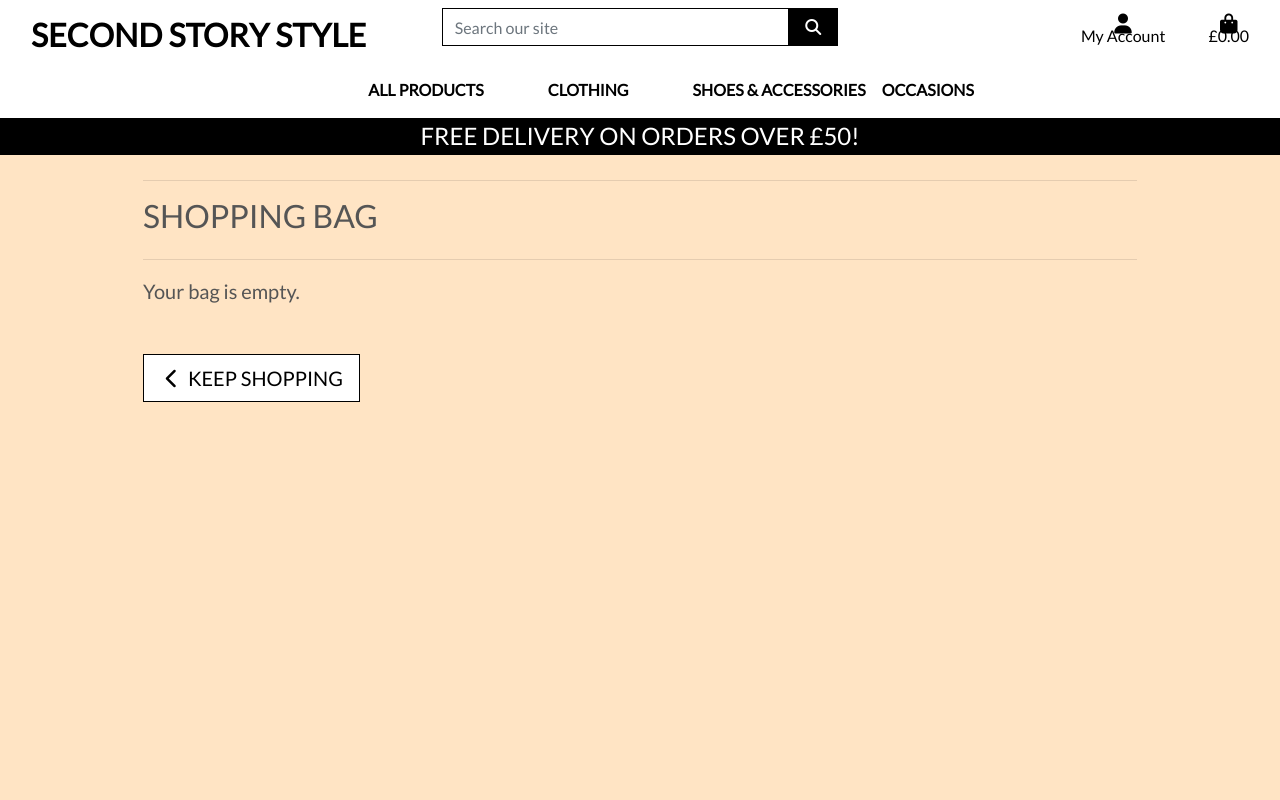
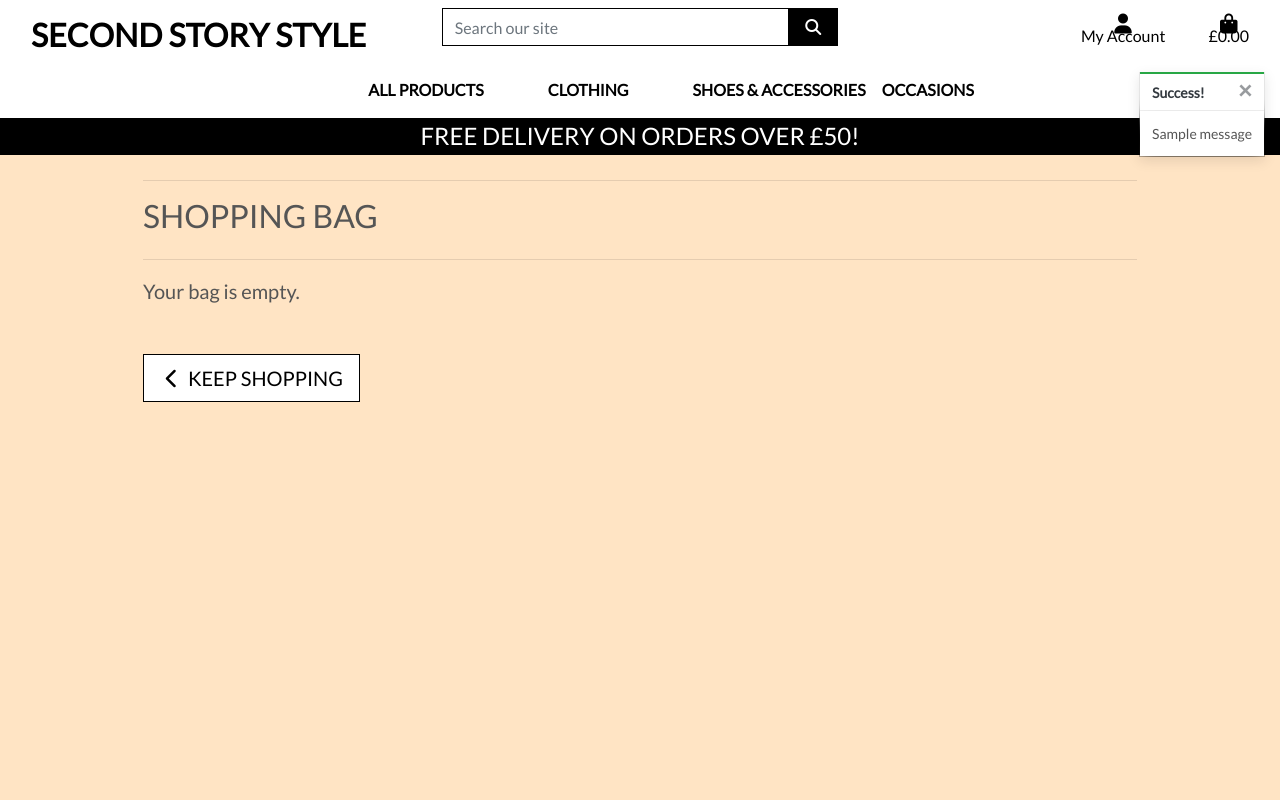
Before and after one commit to AgyLuczak/SECOND-STORY-SHOP, a Django app: page /bag/ in a window 1280 px wide. Run offline with Django 3.2, Linux system fonts and the light colour scheme; tables that the repository leaves empty hold one stand-in row (values such as "Sample post"); one stand-in notice (Sample message) is shown; some libraries are stand-ins or nearby versions.

Commit message:
Add toasts html and js

```diff
--- a/bag/templates/bag/bag.html
+++ b/bag/templates/bag/bag.html
@@ -25,77 +25,6 @@
         <div class="col">
             {% if bag_items %}
             <div class="table-responsive rounded">
-                <!-- <table class="table table-sm table-borderless">
-                    <thead class="text-black">
-                        <tr>
-                            <th scope="col">Product Info</th>
-                            <th scope="col">Price</th>
-                            <th scope="col">Qty</th>
-                            <th scope="col">Subtotal</th>
-                        </tr>
-                    </thead>
-                    <tbody>
-                        {% for item in bag_items %}
-                        <tr>
-                            <td class="p-3 w-25">
-                                <img class="img-fluid rounded" src="{{ item.product.image.url }}">
-                            </td>
-                            <td class="py-3">
-                                <p class="my-0"><strong>{{ item.product.name }}</strong></p>
-                                <p class="my-0">Size: <strong>{{ item.product.size }}</strong></p>
-                                <p class="my-0 small text-muted">SKU: {{ item.product.sku|upper }}</p>
-
-                                <br>
-
-                                <a class="remove-item text-danger" id="remove_{{ item.item_id }}">REMOVE</a>
-                            </td>
-                        </tr>
-                        <tr>
-                            </td>
-                            <td class="py-3 w-25">
-                                <p class="my-0">£{{ item.product.price }}</p>
-                            </td>
-                            <td class="py-3 w-25">
-                                <p class="my-0">{{ item.quantity }}</p>
-                            </td>
-                            <td class="py-3 w-25">
-                                <p class="my-0">£{{ item.product.price | calc_subtotal:item.quantity }}</p>
-                            </td>
-                        </tr>
-                        {% endfor %}
-                    </tbody>
-
-                    <tr>
-                        <td colspan="5" class="pt-5 text-right">
-                            <h6><strong>Bag Total: £{{ total|floatformat:2 }}</strong></h6>
-                            <h6>Delivery: £{{ delivery|floatformat:2 }}</h6>
-                            <h4 class="mt-4"><strong>Grand Total: £{{ grand_total|floatformat:2 }}</strong></h4>
-                            {% if free_delivery_delta > 0 %}
-                            <p class="mb-1 text-danger">
-                                You could get free delivery by spending just <strong>£{{ free_delivery_delta }}</strong>
-                                more!
-                            </p>
-                            {% endif %}
-                        </td>
-                    </tr>
-                    <tr>
-                        <td colspan="5" class="text-right">
-                            <a href="{% url 'products' %}" class="btn btn-outline-black rounded-0 btn-lg">
-                                <span class="icon">
-                                    <i class="fas fa-chevron-left"></i>
-                                </span>
-                                <span class="text-uppercase">Keep Shopping</span>
-                            </a>
-                            <a href="" class="btn btn-black rounded-0 btn-lg">
-                                <span class="text-uppercase">Secure Checkout</span>
-                                <span class="icon">
-                                    <i class="fas fa-lock"></i>
-                                </span>
-                            </a>
-                        </td>
-                    </tr>
-                </table> -->
-
                 <table class="table table-sm table-borderless">
                     <thead class="text-black">
                         <tr>
@@ -121,8 +50,8 @@
                             <td>£{{ item.product.price | calc_subtotal:item.quantity }}</td>
 
                             <td>
-                                <!-- Removal Button -->
-                                <a class="remove-item text-danger" id="remove_{{ item.item_id }}">REMOVE</a>
+                                <!-- Removal link -->
+                                <a class="remove-item remove-link text-danger" id="remove_{{ item.item_id }}">REMOVE</a>
                             </td>
                         </tr>
                         {% endfor %}
--- a/bag/views.py
+++ b/bag/views.py
@@ -1,4 +1,6 @@
 from django.shortcuts import render, redirect, reverse, HttpResponse
+from django.contrib import messages
+from products.models import Product
 
 
 
@@ -13,6 +15,7 @@ def view_bag(request):
 def add_to_bag(request, item_id):
     """ Add a quantity of the specified product to the shopping bag """
 
+    product = Product.objects.get(pk=item_id)
     quantity = int(request.POST.get('quantity'))
     redirect_url = request.POST.get('redirect_url')
     bag = request.session.get('bag', {})
@@ -41,6 +44,7 @@ def remove_from_bag(request, item_id):
                 bag.pop(item_id)
         else:
             bag.pop(item_id)
+            messages.error(request, f'Added {product.name} to your bag')
 
         request.session['bag'] = bag
         return HttpResponse(status=200)
--- a/static/css/base.css
+++ b/static/css/base.css
@@ -112,8 +112,25 @@ a.category-badge>span.badge:hover {
 }
 
 .btt-link,
-.update-link {
+.remove-link {
     cursor: pointer;
+}
+
+/* ------------------------------- bootstrap toasts */
+
+.message-container {
+    position: fixed;
+    top: 72px;
+    right: 15px;
+    z-index: 99999999999;
+}
+
+.custom-toast {
+    overflow: visible;
+}
+
+.toast-capper {
+    height: 2px;
 }
 
 .card-img-top {
--- a/templates/base.html
+++ b/templates/base.html
@@ -127,9 +127,22 @@
     </header>
 
     {% if messages %}
-    <div class="message-container"></div>
+    <div class="message-container">
+        {% for message in messages %}
+        {% with message.level as level %}
+        {% if level == 40 %}
+        {% include 'includes/toasts/toast_error.html' %}
+        {% elif level == 30 %}
+        {% include 'includes/toasts/toast_warning.html' %}
+        {% elif level == 25 %}
+        {% include 'includes/toasts/toast_success.html' %}
+        {% else %}
+        {% include 'includes/toasts/toast_info.html' %}
+        {% endif %}
+        {% endwith %}
+        {% endfor %}
+    </div>
     {% endif %}
-
     {% block page_header %}
     {% endblock %}
 
@@ -137,6 +150,9 @@
     {% endblock %}
 
     {% block postloadjs %}
+    <script type="text/javascript">
+        $('.toast').toast('show');
+    </script>
     {% endblock %}
 
     <script src="https://ajax.googleapis.com/ajax/libs/jquery/3.5.1/jquery.min.js"></script>
--- /dev/null
+++ b/templates/includes/toasts/toast_success.html
@@ -0,0 +1,13 @@
+<div class="toast custom-toast rounded-0 border-top-0" data-autohide="false">
+    <div class="arrow-up arrow-success"></div>
+    <div class="w-100 toast-capper bg-success"></div>
+    <div class="toast-header bg-white text-dark">
+        <strong class="mr-auto">Success!</strong>
+        <button type="button" class="ml-2 mb-1 close text-dark" data-dismiss="toast" aria-label="Close">
+            <span aria-hidden="true">&times;</span>
+        </button>
+    </div>
+    <div class="toast-body bg-white">
+        {{ message }}
+    </div>
+</div>
```
Also changed, not shown: templates/includes/toasts/toast_error.html (added, +13 -0 lines), templates/includes/toasts/toast_info.html (added, +13 -0 lines), templates/includes/toasts/toast_warning.html (added, +13 -0 lines).
